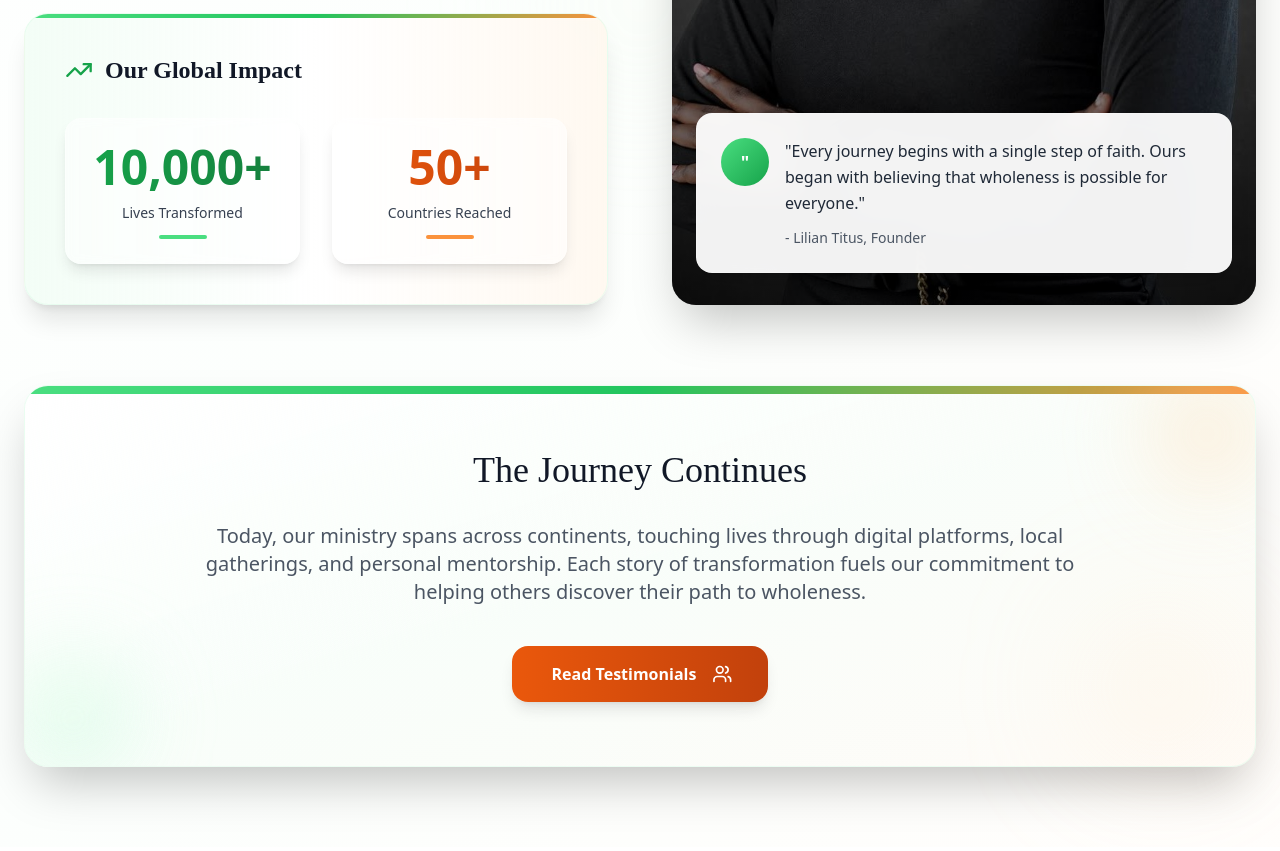
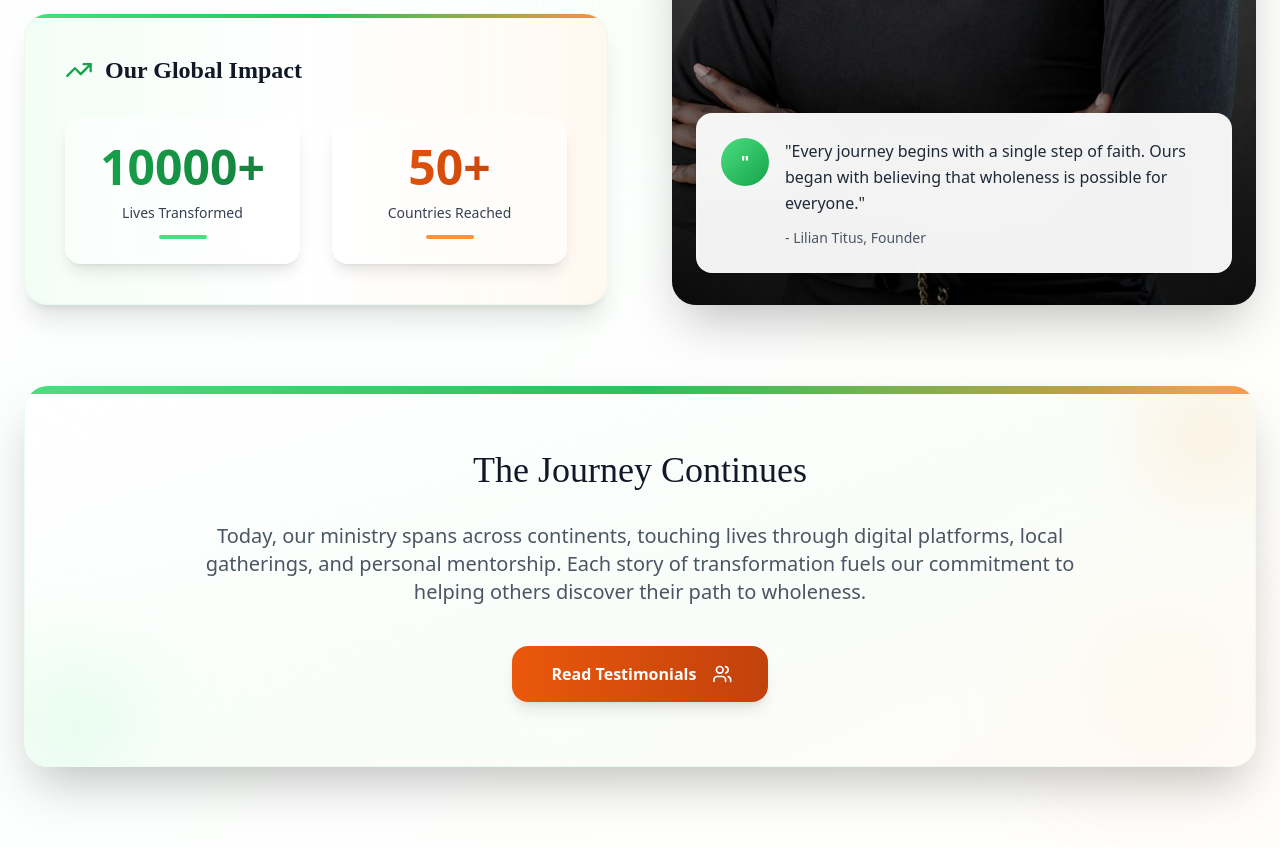
Before and after one commit to eldoJr/mind-and-wholeness, a React (Vite) app: page /about/story in a window 1280 px wide. Shown: the part 919-1770 px from the top of the page. Built offline with nearby package versions, Linux system fonts and the light colour scheme.

Commit message:
add: story update

```diff
--- a/src/components/sections/about/StorySection.tsx
+++ b/src/components/sections/about/StorySection.tsx
@@ -163,7 +163,7 @@ export function StorySection({ expanded = false }: StorySectionProps) {
                         className="text-center bg-white/60 rounded-2xl p-6 shadow-lg backdrop-blur-sm border border-white/20"
                       >
                         <div className="text-4xl lg:text-5xl font-bold bg-gradient-to-r from-green-600 to-green-700 bg-clip-text text-transparent mb-3">
-                          10,000+
+                          10000+
                         </div>
                         <div className="text-sm font-medium text-gray-700">Lives Transformed</div>
                         <div className="w-12 h-1 bg-green-400 rounded-full mx-auto mt-3" />
```
